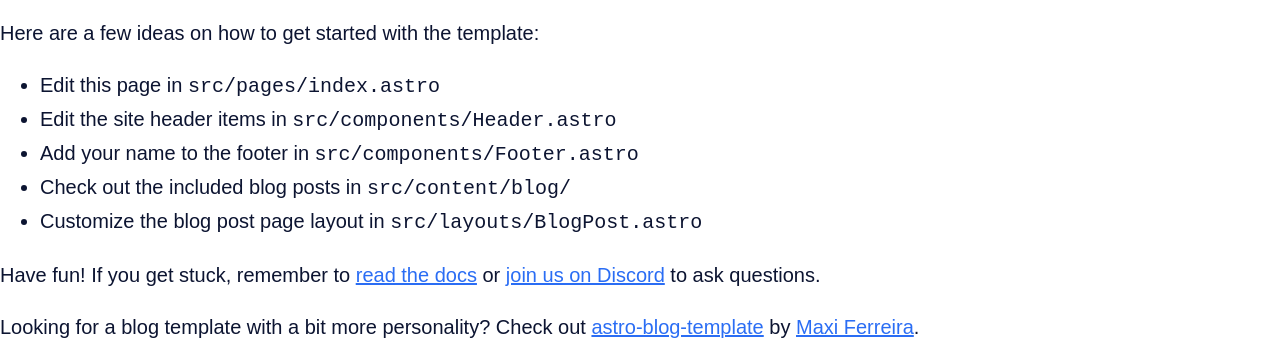
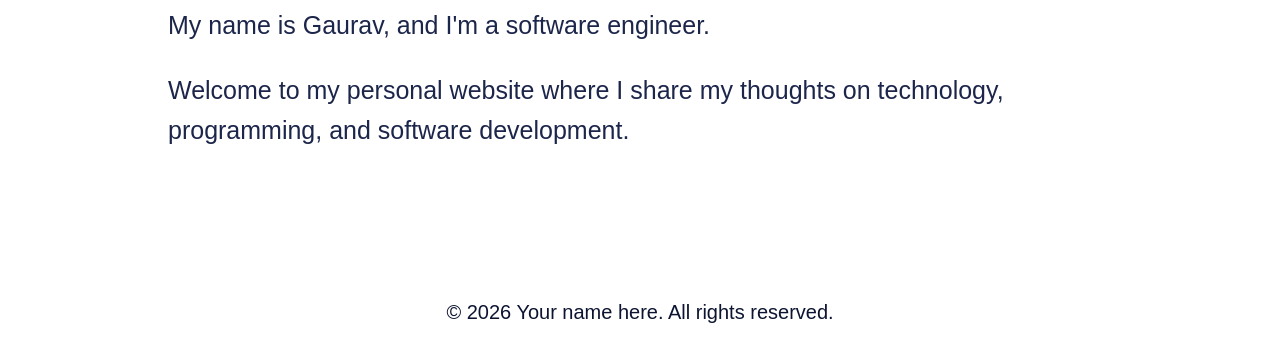
Before and after one commit to heygauravshukla/gshukla.in, an Astro site: page / in a window 1280 px wide. Shown: the part 326-668 px from the top of the page. Built offline with nearby package versions, Linux system fonts and the light colour scheme; Astro itself is replaced by a stand-in of ours; a web font is replaced by a local one.

Commit message:
Add Hero component to the homepage and remove placeholder content

```diff
--- /dev/null
+++ b/src/components/Hero.astro
@@ -0,0 +1,33 @@
+---
+import { NAME } from "../consts";
+---
+
+<section class="section-padding">
+  <div class="wrapper prose">
+    <h1>Hello there!</h1>
+    <p>
+      My name is {NAME.slice(0, NAME.indexOf(" "))}, and I'm a software
+      engineer.
+    </p>
+    <p>
+      Welcome to my personal website where I share my thoughts on technology,
+      programming, and software development.
+    </p>
+  </div>
+</section>
+
+<style>
+  section {
+    min-height: min(80svh, 500px);
+    align-content: center;
+  }
+
+  h1 {
+    font-size: var(--fs-5);
+  }
+
+  p {
+    color: var(--clr-text-2);
+    font-size: var(--fs-1);
+  }
+</style>
--- a/src/pages/index.astro
+++ b/src/pages/index.astro
@@ -2,6 +2,7 @@
 import BaseHead from "../components/BaseHead.astro";
 import Footer from "../components/Footer.astro";
 import Header from "../components/Header.astro";
+import Hero from "../components/Hero.astro";
 import { SITE_DESCRIPTION, SITE_TITLE } from "../consts";
 ---
 
@@ -13,49 +14,7 @@ import { SITE_DESCRIPTION, SITE_TITLE } from "../consts";
   <body>
     <Header />
     <main>
-      <h1>🧑‍🚀 Hello, Astronaut!</h1>
-      <p>
-        Welcome to the official <a href="https://astro.build/">Astro</a> blog starter
-        template. This template serves as a lightweight, minimally-styled starting
-        point for anyone looking to build a personal website, blog, or portfolio with
-        Astro.
-      </p>
-      <p>
-        This template comes with a few integrations already configured in your
-        <code>astro.config.mjs</code> file. You can customize your setup with
-        <a href="https://astro.build/integrations">Astro Integrations</a> to add tools
-        like Tailwind, React, or Vue to your project.
-      </p>
-      <p>Here are a few ideas on how to get started with the template:</p>
-      <ul>
-        <li>Edit this page in <code>src/pages/index.astro</code></li>
-        <li>
-          Edit the site header items in <code>src/components/Header.astro</code>
-        </li>
-        <li>
-          Add your name to the footer in <code
-            >src/components/Footer.astro</code>
-        </li>
-        <li>
-          Check out the included blog posts in <code>src/content/blog/</code>
-        </li>
-        <li>
-          Customize the blog post page layout in <code
-            >src/layouts/BlogPost.astro</code>
-        </li>
-      </ul>
-      <p>
-        Have fun! If you get stuck, remember to
-        <a href="https://docs.astro.build/">read the docs</a>
-        or <a href="https://astro.build/chat">join us on Discord</a> to ask questions.
-      </p>
-      <p>
-        Looking for a blog template with a bit more personality? Check out
-        <a href="https://github.com/Charca/astro-blog-template"
-          >astro-blog-template</a
-        >
-        by <a href="https://twitter.com/Charca">Maxi Ferreira</a>.
-      </p>
+      <Hero />
     </main>
     <Footer />
   </body>
```
